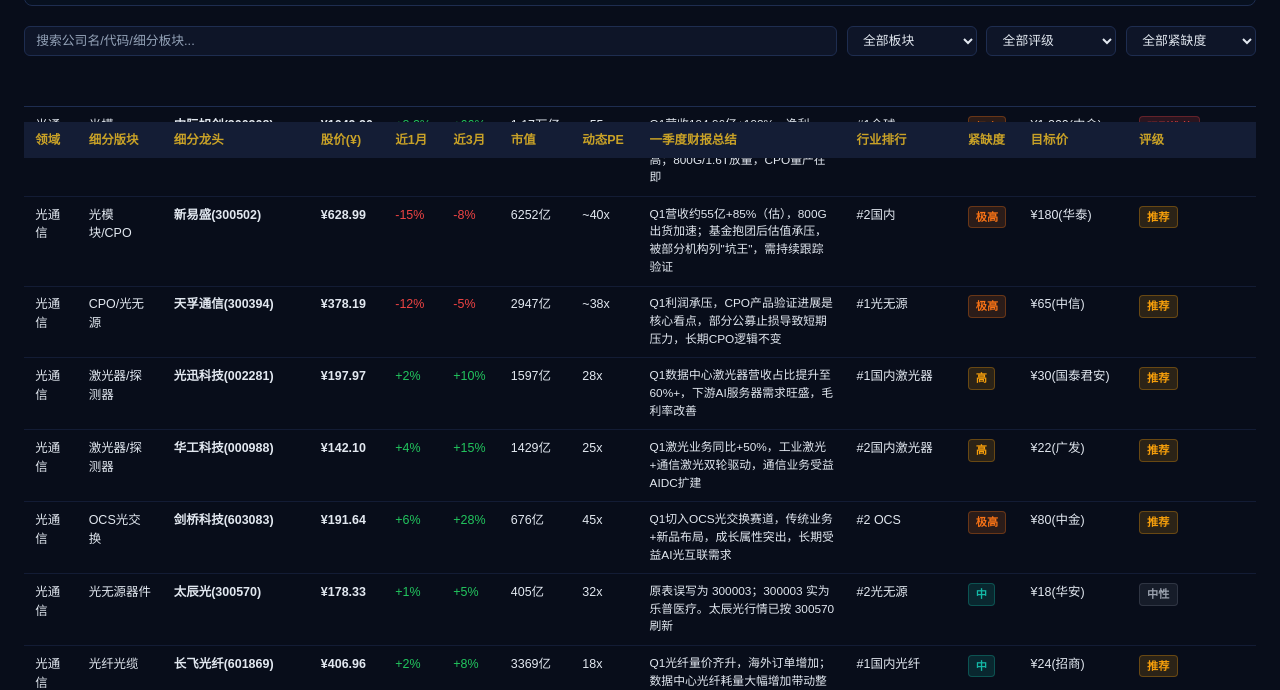
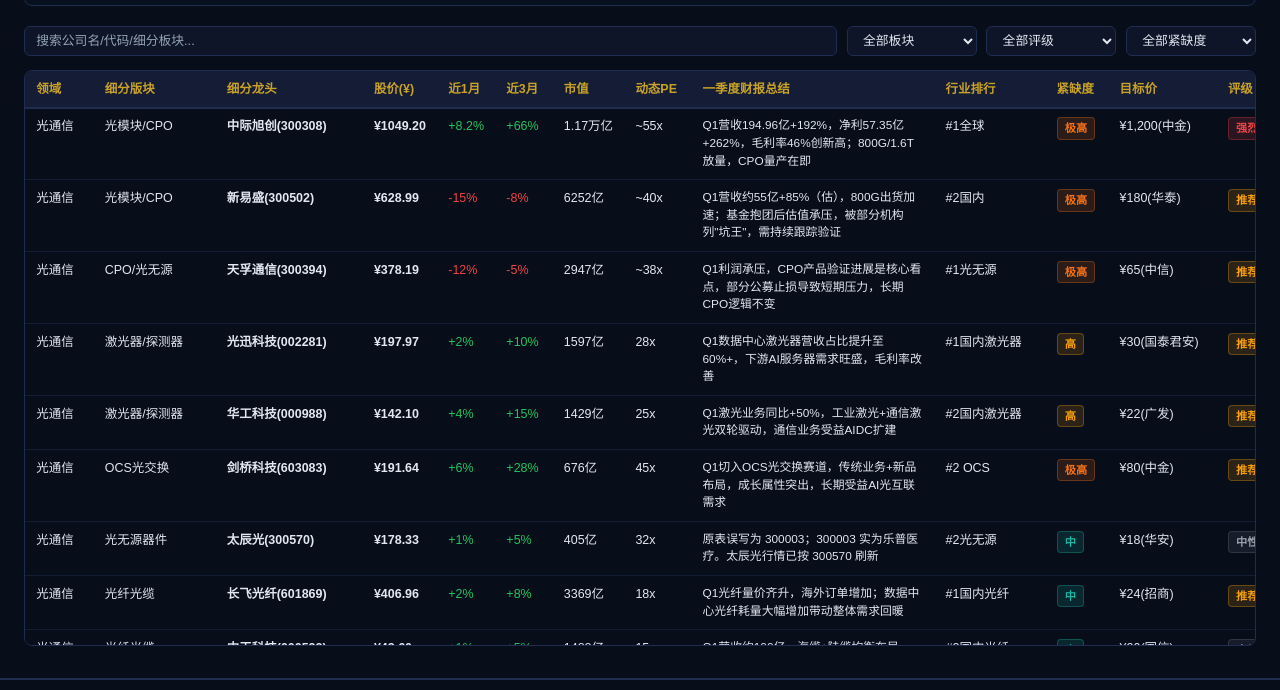
Before and after one commit to rushwing/my-invest-global, a plain HTML site: page aidc_report.html in a window 1280 px wide. Shown: the part 1028-1718 px from the top of the page. Drawn offline with Linux system fonts and the light colour scheme.

Commit message:
fix: prevent report table header overlap

```diff
--- a/aidc_report.html
+++ b/aidc_report.html
@@ -35,14 +35,15 @@
 .ci::placeholder{color:var(--text2)}
 .cs{background:var(--bg2);border:1px solid var(--border);color:var(--text);border-radius:6px;padding:.35rem .7rem;font-size:.8rem;font-family:inherit;min-width:130px;cursor:pointer}
 .cs option{background:var(--bg2)}
-.tw{overflow-x:auto}
-table{width:100%;border-collapse:collapse;font-size:.78rem}
-th{background:var(--bg3);color:var(--gold);padding:.55rem .7rem;white-space:nowrap;cursor:pointer;user-select:none;border-bottom:1px solid var(--border);text-align:left;position:sticky;top:52px;z-index:10}
+.tw{overflow:auto;max-height:72vh;border:1px solid var(--border);border-radius:8px;background:var(--bg);position:relative}
+table{width:100%;min-width:1320px;border-collapse:separate;border-spacing:0;font-size:.78rem}
+thead{position:relative;z-index:20}
+th{background:var(--bg3);color:var(--gold);padding:.55rem .7rem;white-space:nowrap;cursor:pointer;user-select:none;border-bottom:1px solid var(--border);text-align:left;position:sticky;top:0;z-index:20;box-shadow:0 1px 0 var(--border)}
 th:hover{color:var(--gold2)}
 .si{font-size:.65rem;margin-left:.2rem;opacity:.45}
 th.sa .si::after{content:' ↑';opacity:1}
 th.sd .si::after{content:' ↓';opacity:1}
-td{padding:.55rem .7rem;border-bottom:1px solid rgba(30,45,80,.5);vertical-align:top}
+td{padding:.55rem .7rem;border-bottom:1px solid rgba(30,45,80,.5);vertical-align:top;background:var(--bg)}
 tr:hover td{background:rgba(201,162,39,.04)}
 .nd{text-align:center;padding:2rem;color:var(--text2)}
 .bk{display:inline-block;padding:.12rem .45rem;border-radius:4px;font-size:.7rem;font-weight:600;white-space:nowrap}
```
